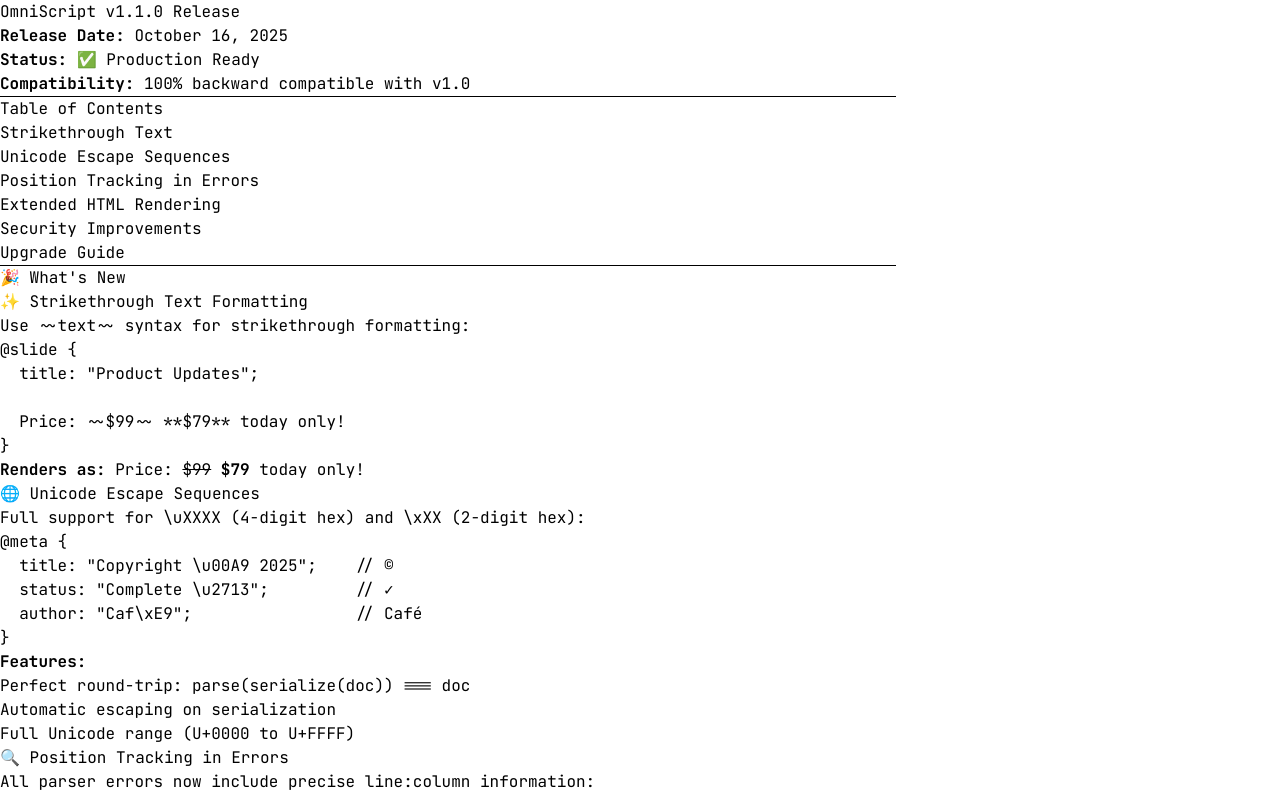
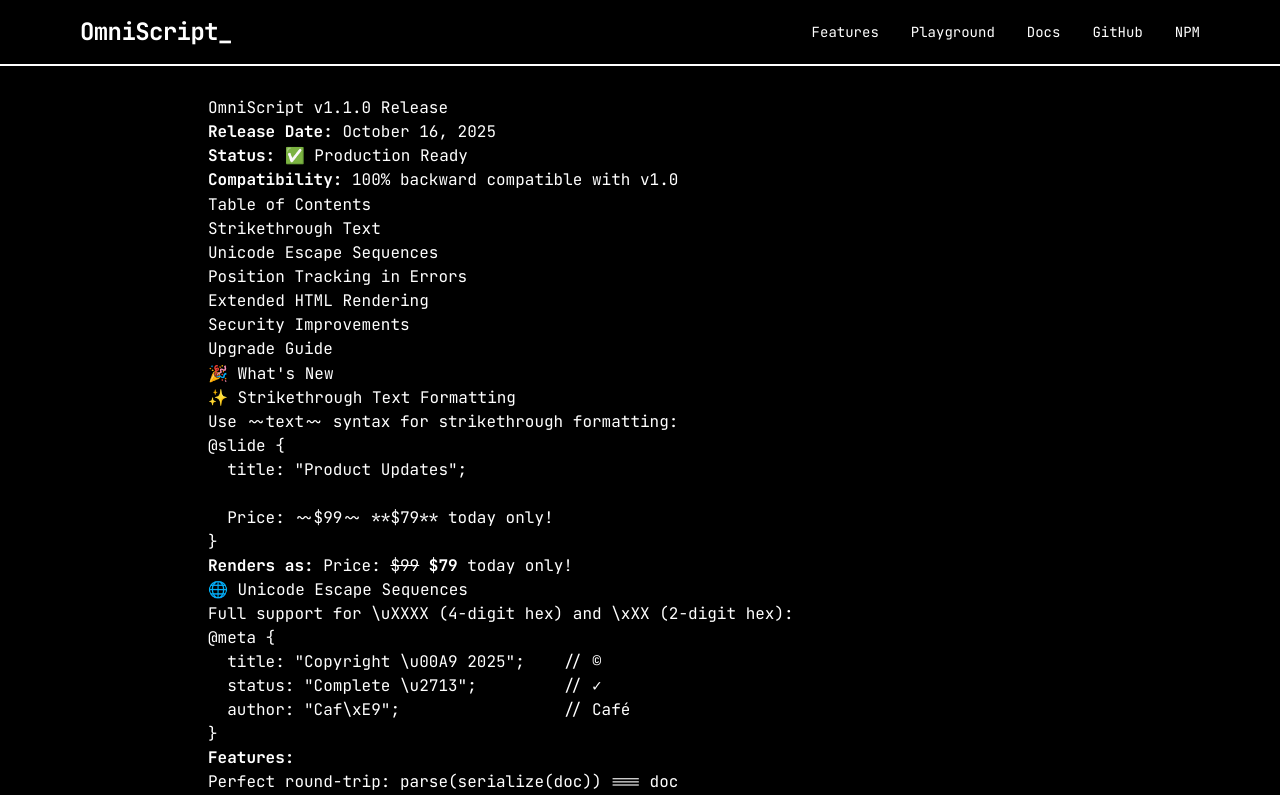
Before and after one commit to OmniScriptOSF/omniscriptosf.github.io, a Next.js app: page /docs/releases/v1-1 in a window 1280 px wide. Shown: the top 795 px of the page. Built offline with nearby package versions, Linux system fonts and the light colour scheme.

Commit message:
docs: fix v1.1 styles and examples link

```diff
--- a/app/docs/page.tsx
+++ b/app/docs/page.tsx
@@ -118,7 +118,7 @@
             links={[
               { text: 'Browse Examples on GitHub', href: 'https://github.com/OmniScriptOSF/omniscript-examples' },
               { text: 'Getting Started Examples', href: 'https://github.com/OmniScriptOSF/omniscript-examples/tree/main/getting-started' },
-              { text: 'Advanced Examples', href: 'https://github.com/OmniScriptOSF/omniscript-examples/tree/main/advanced' }
+              { text: 'Multi-format Examples', href: 'https://github.com/OmniScriptOSF/omniscript-examples/tree/main/combined' }
             ]}
           />
 
--- a/app/docs/releases/v1-1/page.tsx
+++ b/app/docs/releases/v1-1/page.tsx
@@ -3,9 +3,16 @@
 // Why: Document new features and improvements for users
 // RELEVANT FILES: ../v1-0/page.tsx, ../../page.tsx
 
+'use client';
+
+import Navigation from '@/components/Navigation';
+
 export default function V11ReleasePage() {
   return (
-    <div className="prose prose-noir max-w-4xl">
+    <div className="min-h-screen bg-black text-white">
+      <Navigation dark />
+      <div className="container mx-auto px-4 py-12 pt-24 max-w-4xl">
+        <div className="prose prose-invert max-w-none">
           <h1 id="top">OmniScript v1.1.0 Release</h1>
           <p className="lead">
             <strong>Release Date:</strong> October 16, 2025<br />
@@ -114,7 +121,6 @@
   };
   \`\`\`
 }`}</code></pre>
-
           <hr />
 
           <h2 id="upgrade">🔄 Upgrade Guide</h2>
@@ -124,7 +130,6 @@
           <pre><code>{`npm install omniscript-parser@1.1.0
 npm install omniscript-cli@1.1.0
 npm install omniscript-converters@1.1.0`}</code></pre>
-
           <p><strong>No code changes required!</strong> All v1.0 documents work without modification.</p>
 
           <h3>What You Get</h3>
@@ -171,5 +176,7 @@
             <li><a href="https://github.com/OmniScriptOSF/omniscript-core">Star on GitHub</a></li>
           </ol>
         </div>
+      </div>
+    </div>
   );
 }
```
Lines whose indentation alone changed are shown as unchanged.
